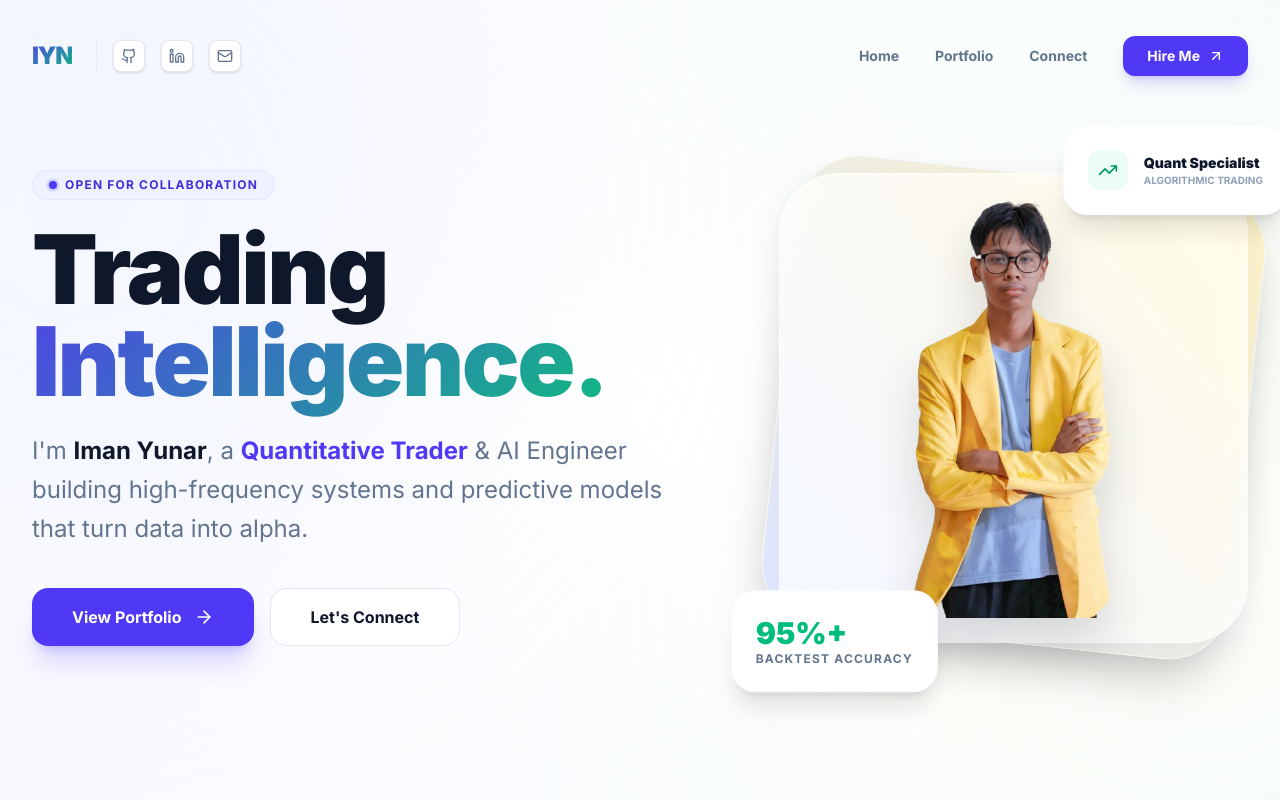
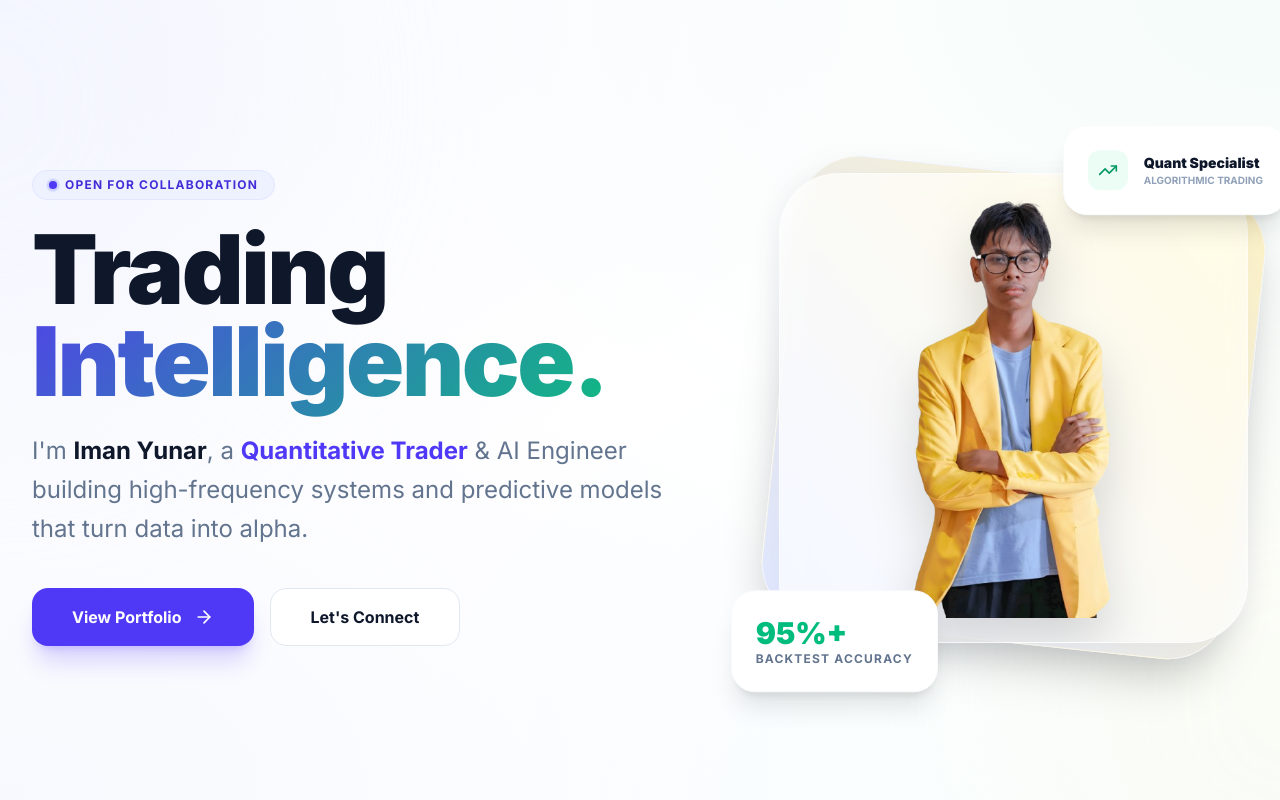
Before and after one commit to imanyunar/profile-website, a Next.js app in the folder profile-portfolio/: page / in a window 1280 px wide. Shown: the top 800 px of the page. Built offline with nearby package versions, Linux system fonts and the light colour scheme.

Commit message:
feat: Implement initial profile website structure with navigation, home, portfolio, and social contact pages.

```diff
--- a/profile-portfolio/app/components/Navbar.tsx
+++ b/profile-portfolio/app/components/Navbar.tsx
@@ -3,7 +3,7 @@
 import { useState, useEffect } from 'react';
 import Link from 'next/link';
 import { Menu, X, ArrowUpRight, Github, Linkedin, Mail } from 'lucide-react';
-import { motion, AnimatePresence } from 'framer-motion';
+import { m, AnimatePresence } from 'framer-motion';
 
 export default function Navbar() {
   const [isOpen, setIsOpen] = useState(false);
@@ -18,25 +18,16 @@ export default function Navbar() {
   }, []);
 
   return (
-    <nav className={`fixed top-0 w-full z-50 transition-all duration-500 ${scrolled ? 'py-3' : 'py-6'}`}>
-      <div className="max-w-7xl mx-auto px-4 sm:px-6 lg:px-8">
-        <motion.div
+    <nav className={`fixed top-0 left-1/2 -translate-x-1/2 z-50 transition-all duration-700 ${scrolled ? 'top-4 w-[95%] max-w-5xl' : 'top-0 w-full'}`}>
+      <div className={`${scrolled ? 'px-0' : 'max-w-7xl mx-auto px-4 sm:px-6 lg:px-8'}`}>
+        <m.div
           initial={{ y: -20, opacity: 0 }}
           animate={{ y: 0, opacity: 1 }}
-          className={`transition-all duration-700 rounded-3xl ${scrolled ? 'glass px-8 py-1 shadow-lg shadow-indigo-500/5 border-white/40' : 'bg-transparent px-0'}`}
+          className={`transition-all duration-700 rounded-[32px] ${scrolled ? 'glass-pill px-8 py-2 shadow-2xl shadow-indigo-500/10 border-white/40' : 'bg-transparent py-4'}`}
         >
           <div className="flex justify-between items-center h-16">
-            <div className="flex items-center gap-6">
-              <Link href="/" className="text-2xl font-black tracking-tighter text-gradient group flex items-center gap-1 shrink-0">
-                <motion.span
-                  whileHover={{ scale: 1.1, rotate: -5 }}
-                  className="inline-block"
-                >
-                  IYN
-                </motion.span>
-              </Link>
-
-              <div className="hidden lg:flex items-center gap-4 pl-4 border-l border-slate-200/60">
+            <div className="flex items-center gap-4">
+              <div className="hidden lg:flex items-center gap-4">
                 <SocialIcon href="https://github.com/imanyunar" icon={<Github className="w-4 h-4" />} />
                 <SocialIcon href="https://www.linkedin.com/in/iman-yunar-noviadhi-87313a284/" icon={<Linkedin className="w-4 h-4" />} />
                 <SocialIcon href="mailto:imanyunar@gmail.com" icon={<Mail className="w-4 h-4" />} />
@@ -68,13 +59,13 @@ export default function Navbar() {
               </button>
             </div>
           </div>
-        </motion.div>
+        </m.div>
       </div>
 
       {/* Mobile Menu */}
       <AnimatePresence>
         {isOpen && (
-          <motion.div
+          <m.div
             initial={{ opacity: 0, scale: 0.95, y: -20 }}
             animate={{ opacity: 1, scale: 1, y: 0 }}
             exit={{ opacity: 0, scale: 0.95, y: -20 }}
@@ -92,7 +83,7 @@ export default function Navbar() {
                 Get in Touch
               </Link>
             </div>
-          </motion.div>
+          </m.div>
         )}
       </AnimatePresence>
     </nav>
@@ -106,7 +97,7 @@ function NavLink({ href, label }: { href: string; label: string }) {
       className="text-sm font-bold px-4 py-2 text-slate-500 hover:text-indigo-600 transition-colors relative group"
     >
       {label}
-      <motion.span
+      <m.span
         className="absolute bottom-1 left-4 right-4 h-0.5 bg-indigo-600 origin-left scale-x-0 group-hover:scale-x-100 transition-transform duration-300"
       />
     </Link>
@@ -127,7 +118,7 @@ function MobileNavLink({ href, label, onClick }: { href: string; label: string;
 
 function SocialIcon({ href, icon }: { href: string; icon: React.ReactNode }) {
   return (
-    <motion.a
+    <m.a
       href={href}
       target="_blank"
       rel="noopener noreferrer"
@@ -135,6 +126,6 @@ function SocialIcon({ href, icon }: { href: string; icon: React.ReactNode }) {
       className="w-8 h-8 rounded-lg bg-white border border-slate-200 flex items-center justify-center text-slate-500 hover:text-indigo-600 hover:border-indigo-200 transition-all shadow-sm"
     >
       {icon}
-    </motion.a>
+    </m.a>
   );
 }
--- a/profile-portfolio/app/layout.tsx
+++ b/profile-portfolio/app/layout.tsx
@@ -21,13 +21,17 @@ export const viewport: Viewport = {
   themeColor: "#ffffff",
 };
 
+import { LazyMotion, domMax } from "framer-motion";
+
 export default function RootLayout({ children }: { children: React.ReactNode }) {
   return (
     <html lang="en" className={`${inter.variable}`} suppressHydrationWarning>
       <body className={`${inter.className} bg-white text-slate-900 antialiased`}>
         <Navbar />
         <main className="min-h-screen">
-          {children}
+          <LazyMotion features={domMax}>
+            {children}
+          </LazyMotion>
         </main>
       </body>
     </html>
--- a/profile-portfolio/app/page.tsx
+++ b/profile-portfolio/app/page.tsx
@@ -1,6 +1,6 @@
 'use client';
 
-import { motion } from 'framer-motion';
+import { m } from 'framer-motion';
 import {
   ArrowRight,
   Github,
@@ -17,6 +17,7 @@ import {
   TrendingUp
 } from 'lucide-react';
 import Link from 'next/link';
+import Image from 'next/image';
 
 const fadeInUp = {
   initial: { opacity: 0, y: 20 },
@@ -38,38 +39,22 @@ export default function Home() {
       {/* HERO SECTION */}
       <section className="relative min-h-screen flex items-center pt-24 pb-20 overflow-hidden mesh-gradient">
         {/* Decorative Background Elements */}
-        <div className="absolute inset-0 overflow-hidden pointer-events-none">
-          <motion.div
-            animate={{
-              scale: [1, 1.1, 1],
-              opacity: [0.3, 0.5, 0.3],
-              rotate: [0, 90, 0]
-            }}
-            transition={{ duration: 20, repeat: Infinity, ease: "linear" }}
-            className="absolute -top-1/4 -left-1/4 w-[800px] h-[800px] bg-indigo-50 rounded-full blur-[120px]"
-          />
-          <motion.div
-            animate={{
-              scale: [1, 1.2, 1],
-              opacity: [0.2, 0.4, 0.2],
-              rotate: [0, -90, 0]
-            }}
-            transition={{ duration: 25, repeat: Infinity, ease: "linear" }}
-            className="absolute -bottom-1/4 -right-1/4 w-[800px] h-[800px] bg-amber-50 rounded-full blur-[120px]"
-          />
+        <div className="absolute inset-0 overflow-hidden pointer-events-none opacity-40">
+          <div className="absolute -top-1/4 -left-1/4 w-[600px] h-[600px] bg-indigo-50 rounded-full blur-[100px]" />
+          <div className="absolute -bottom-1/4 -right-1/4 w-[600px] h-[600px] bg-amber-50 rounded-full blur-[100px]" />
         </div>
 
         <div className="container mx-auto px-6 lg:px-8 max-w-7xl relative z-10">
           <div className="grid grid-cols-1 lg:grid-cols-12 gap-16 items-center">
             {/* Left Content */}
-            <motion.div
+            <m.div
               variants={staggerContainer}
               initial="initial"
               whileInView="animate"
               viewport={{ once: true }}
               className="lg:col-span-7 space-y-10"
             >
-              <motion.div variants={fadeInUp} className="space-y-6">
+              <m.div variants={fadeInUp} className="space-y-6">
                 <div className="inline-flex items-center gap-2 px-4 py-1.5 bg-indigo-50 border border-indigo-100 rounded-full">
                   <span className="relative flex h-2 w-2">
                     <span className="animate-ping absolute inline-flex h-full w-full rounded-full bg-indigo-400 opacity-75"></span>
@@ -86,9 +71,9 @@ export default function Home() {
                 <p className="text-xl md:text-2xl text-slate-500 max-w-2xl leading-relaxed">
                   I'm <span className="text-slate-900 font-bold">Iman Yunar</span>, a <span className="text-indigo-600 font-bold">Quantitative Trader</span> & AI Engineer building high-frequency systems and predictive models that turn data into alpha.
                 </p>
-              </motion.div>
+              </m.div>
 
-              <motion.div variants={fadeInUp} className="flex flex-wrap gap-4">
+              <m.div variants={fadeInUp} className="flex flex-wrap gap-4">
                 <Link href="/portfolio" className="px-10 py-4 bg-indigo-600 hover:bg-slate-900 text-white font-bold rounded-2xl shadow-xl shadow-indigo-600/20 transition-all hover:-translate-y-1 flex items-center gap-3 group">
                   View Portfolio
                   <ArrowRight className="w-5 h-5 group-hover:translate-x-1 transition-transform" />
@@ -96,11 +81,11 @@ export default function Home() {
                 <Link href="/socials" className="px-10 py-4 bg-white border border-slate-200 text-slate-900 font-bold rounded-2xl hover:bg-slate-50 transition-all hover:-translate-y-1 flex items-center gap-3">
                   Let's Connect
                 </Link>
-              </motion.div>
-            </motion.div>
+              </m.div>
+            </m.div>
 
             {/* Right Content - Visual */}
-            <motion.div
+            <m.div
               initial={{ opacity: 0, scale: 0.8 }}
               whileInView={{ opacity: 1, scale: 1 }}
               transition={{ duration: 1, ease: [0.16, 1, 0.3, 1] }}
@@ -111,25 +96,28 @@ export default function Home() {
                 {/* Decorative Shapes */}
                 <div className="absolute inset-0 bg-gradient-to-tr from-indigo-100 to-amber-100 rounded-[60px] transform rotate-6 border border-white/50 shadow-2xl"></div>
 
-                <div className="absolute inset-0 glass rounded-[60px] p-6 shadow-2xl flex items-center justify-center">
-                  <img
+                <div className="absolute inset-0 glass rounded-[60px] p-6 shadow-2xl flex items-center justify-center overflow-hidden">
+                  <Image
                     src="/profile-removebg-preview.png"
                     alt="Iman Yunar Noviadhi"
+                    width={500}
+                    height={500}
+                    priority
                     className="max-w-full max-h-full object-contain filter drop-shadow-2xl hover:scale-105 transition-all duration-700"
                   />
                 </div>
 
                 {/* Floating Stats */}
-                <motion.div
+                <m.div
                   animate={{ y: [0, -15, 0] }}
                   transition={{ duration: 4, repeat: Infinity, ease: "easeInOut" }}
                   className="absolute -bottom-16 -left-12 bg-white p-6 rounded-3xl shadow-xl border border-slate-50 hidden xl:block"
                 >
                   <p className="text-3xl font-black text-emerald-500">95%+</p>
                   <p className="text-xs font-bold text-slate-500 uppercase tracking-widest text-center">Backtest Accuracy</p>
-                </motion.div>
+                </m.div>
 
-                <motion.div
+                <m.div
                   animate={{ y: [0, 15, 0] }}
                   transition={{ duration: 5, repeat: Infinity, ease: "easeInOut", delay: 1 }}
                   className="absolute -top-12 -right-10 bg-white p-6 rounded-3xl shadow-xl border border-slate-50 flex items-center gap-4 hidden xl:flex"
@@ -141,9 +129,9 @@ export default function Home() {
                     <p className="text-sm font-black text-slate-900">Quant Specialist</p>
                     <p className="text-[10px] font-bold text-slate-400 uppercase">Algorithmic Trading</p>
                   </div>
-                </motion.div>
+                </m.div>
               </div>
-            </motion.div>
+            </m.div>
           </div>
         </div>
       </section>
@@ -152,7 +140,7 @@ export default function Home() {
       <section className="py-32 bg-slate-50/50" id="projects">
         <div className="container mx-auto px-6 max-w-7xl">
           <div className="text-center space-y-4 mb-20 max-w-3xl mx-auto">
-            <motion.div
+            <m.div
               variants={fadeInUp}
               initial="initial"
               whileInView="animate"
@@ -170,7 +158,7 @@ export default function Home() {
                   Explore All Projects <ChevronRight className="w-5 h-5" />
                 </Link>
               </div>
-            </motion.div>
+            </m.div>
           </div>
 
           <div className="grid grid-cols-1 lg:grid-cols-2 gap-10">
@@ -198,7 +186,7 @@ export default function Home() {
       <section className="py-32 bg-white border-t border-slate-50">
         <div className="container mx-auto px-6 max-w-7xl">
           <div className="text-center max-w-3xl mx-auto mb-20 space-y-4">
-            <motion.h2
+            <m.h2
               variants={fadeInUp}
               initial="initial"
               whileInView="animate"
@@ -206,14 +194,14 @@ export default function Home() {
               className="text-5xl md:text-7xl font-black text-slate-900 tracking-tight"
             >
               Technical <span className="text-gradient">Expertise.</span>
-            </motion.h2>
+            </m.h2>
             <p className="text-xl text-slate-500 font-medium leading-relaxed">
               Specializing in the full lifecycle of AI products, from rigorous data engineering to deploying scalable neural networks.
             </p>
           </div>
 
           <div className="grid grid-cols-1 lg:grid-cols-2 gap-16 items-start">
-            <motion.div
+            <m.div
               variants={staggerContainer}
               initial="initial"
               whileInView="animate"
@@ -224,9 +212,9 @@ export default function Home() {
               <SkillSet icon={<Brain />} title="Machine Learning" skills={["Predictive Analytics", "Deep Learning", "Reinforcement Learning"]} />
               <SkillSet icon={<Code2 />} title="Fullstack Dev" skills={["Vue.js", "Next.js", "TypeScript", "TailwindCSS"]} />
               <SkillSet icon={<Database />} title="Data Systems" skills={["Data Pipelines", "Real-time Processing", "PostgreSQL", "Docker"]} />
-            </motion.div>
+            </m.div>
 
-            <motion.div
+            <m.div
               initial={{ opacity: 0, scale: 0.95 }}
               whileInView={{ opacity: 1, scale: 1 }}
               transition={{ duration: 0.8 }}
@@ -243,7 +231,7 @@ export default function Home() {
                 <SkillIcon label="Docker" />
                 <SkillIcon label="SQL" />
               </div>
-            </motion.div>
+            </m.div>
           </div>
         </div>
       </section>
@@ -251,7 +239,7 @@ export default function Home() {
       {/* CTA SECTION */}
       <section className="py-24">
         <div className="container mx-auto px-6 max-w-7xl">
-          <motion.div
+          <m.div
             initial={{ opacity: 0, y: 50 }}
             whileInView={{ opacity: 1, y: 0 }}
             viewport={{ once: true }}
@@ -283,7 +271,7 @@ export default function Home() {
                 </Link>
               </div>
             </div>
-          </motion.div>
+          </m.div>
         </div>
       </section>
 
@@ -311,7 +299,7 @@ function ProjectCard({ image, title, category, description, tags, link }: {
   link: string;
 }) {
   return (
-    <motion.div
+    <m.div
       initial={{ opacity: 0, y: 30 }}
       whileInView={{ opacity: 1, y: 0 }}
       viewport={{ once: true }}
@@ -348,7 +336,7 @@ function ProjectCard({ image, title, category, description, tags, link }: {
           Explore Project <ExternalLink className="w-4 h-4" />
         </a>
       </div>
-    </motion.div>
+    </m.div>
   );
 }
 
@@ -368,11 +356,11 @@ function SkillSet({ icon, title, skills }: { icon: React.ReactNode; title: strin
 
 function SkillIcon({ label }: { label: string }) {
   return (
-    <motion.div
+    <m.div
       whileHover={{ y: -5, borderColor: '#4f46e5' }}
       className="p-6 bg-white border border-slate-100 rounded-3xl shadow-sm text-center font-bold text-slate-600 hover:text-indigo-600 transition-all"
     >
       <div className="text-xs uppercase tracking-widest">{label}</div>
-    </motion.div>
+    </m.div>
   );
 }
```
Also changed, not shown: profile-portfolio/app/globals.css (+11 -0 lines), profile-portfolio/app/portfolio/page.tsx (+15 -15 lines), profile-portfolio/app/socials/page.tsx (+13 -13 lines).
